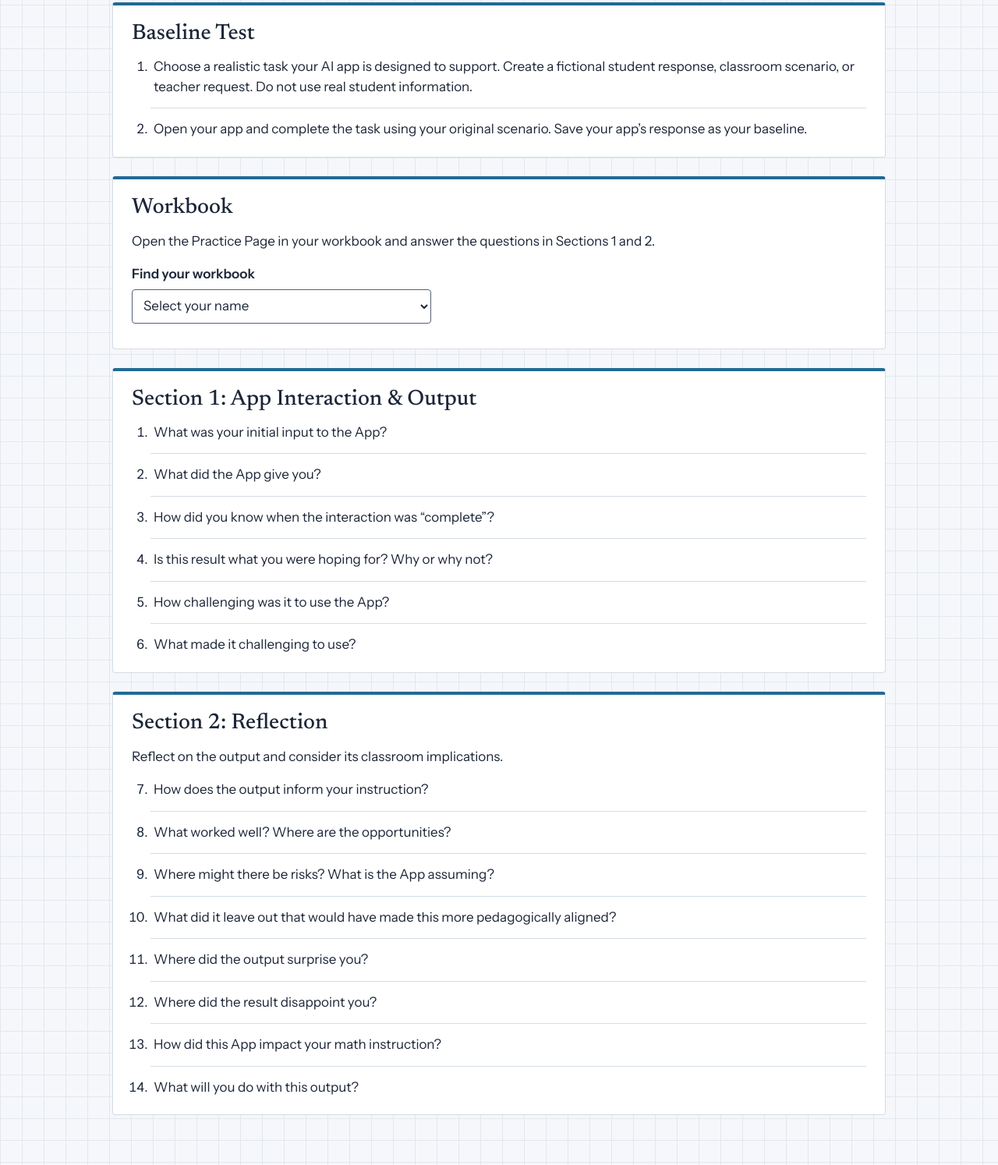
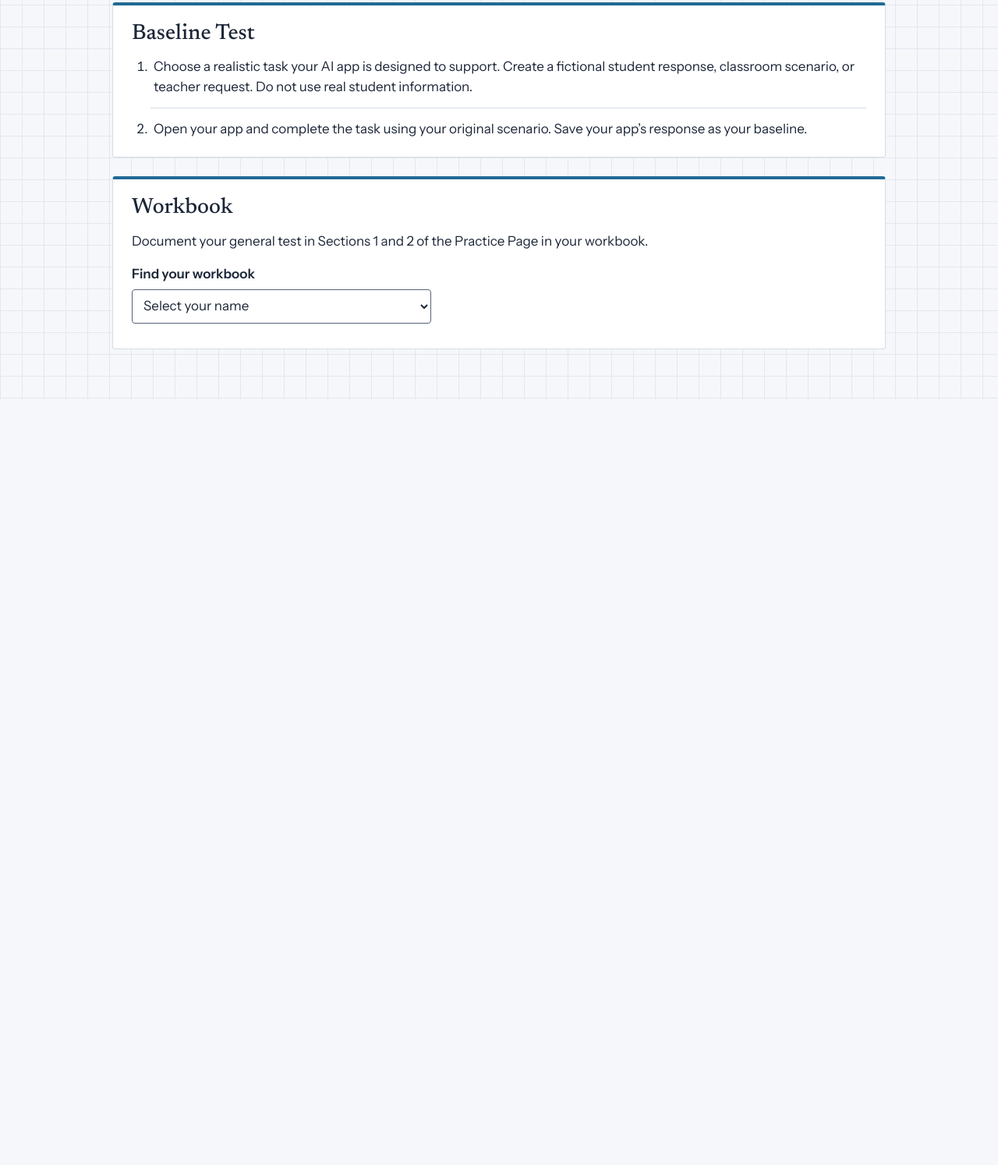
Before and after one commit to rmullen-ai/rmullen-ai.github.io, a plain HTML site: page general-test.html in a window 1280 px wide. Shown: the part 330-1824 px from the top of the page at 78% size. After the commit the page ends 842 px from the top, so only its background shows below. Drawn offline with Linux system fonts and the light colour scheme.

Commit message:
Add files via upload

```diff
--- a/general-test.html
+++ b/general-test.html
@@ -39,7 +39,7 @@
 </nav>
 <main class="wrap">
   <h1>General Test</h1>
-  <p class="lede">A general test gives you a snapshot of how your app responds to a realistic task at a specific point in its development. Use it as a checkpoint, even if your app is still a rough draft.</p>
+  <p class="lede">A general test shows how your app handles a realistic task right now, even if it’s still a rough draft. Save the result as a checkpoint so you can compare it with later versions and decide what to revise.</p>
   <div class="coach-sections">
     <section class="coach-card" aria-labelledby="baseline">
       <h2 id="baseline">Baseline Test</h2>
@@ -50,7 +50,7 @@
     </section>
     <section class="coach-card" aria-labelledby="workbook">
       <h2 id="workbook">Workbook</h2>
-      <p>Open the Practice Page in your workbook and answer the questions in Sections 1 and 2.</p>
+      <p>Document your general test in Sections 1 and 2 of the Practice Page in your workbook.</p>
       <div class="participant-apps" data-workbook-lookup>
         <label for="own-workbook">Find your workbook</label>
         <select id="own-workbook" disabled>
@@ -63,31 +63,6 @@
         <noscript><p>Enable JavaScript to look up a workbook by name.</p></noscript>
       </div>
     </section>
-    <section class="coach-card" aria-labelledby="interaction">
-      <h2 id="interaction">Section 1: App Interaction &amp; Output</h2>
-      <ol>
-        <li>What was your initial input to the App?</li>
-        <li>What did the App give you?</li>
-        <li>How did you know when the interaction was “complete”?</li>
-        <li>Is this result what you were hoping for? Why or why not?</li>
-        <li>How challenging was it to use the App?</li>
-        <li>What made it challenging to use?</li>
-      </ol>
-    </section>
-    <section class="coach-card" aria-labelledby="reflection">
-      <h2 id="reflection">Section 2: Reflection</h2>
-      <p>Reflect on the output and consider its classroom implications.</p>
-      <ol start="7">
-        <li>How does the output inform your instruction?</li>
-        <li>What worked well? Where are the opportunities?</li>
-        <li>Where might there be risks? What is the App assuming?</li>
-        <li>What did it leave out that would have made this more pedagogically aligned?</li>
-        <li>Where did the output surprise you?</li>
-        <li>Where did the result disappoint you?</li>
-        <li>How did this App impact your math instruction?</li>
-        <li>What will you do with this output?</li>
-      </ol>
-    </section>
   </div>
 </main>
 <script src="./participant-workbooks.js" defer></script>
```
Also changed, not shown: pressure-tests.html (+2 -1 lines).
